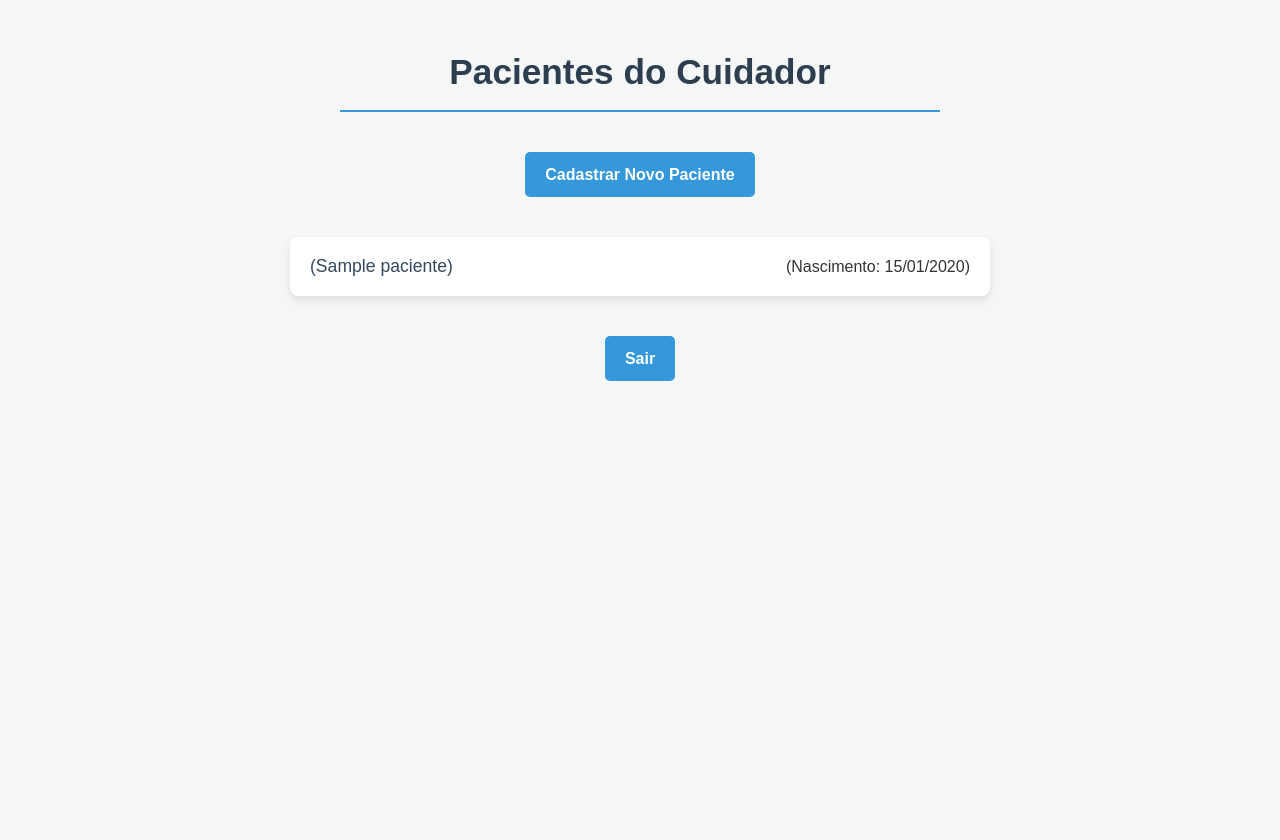
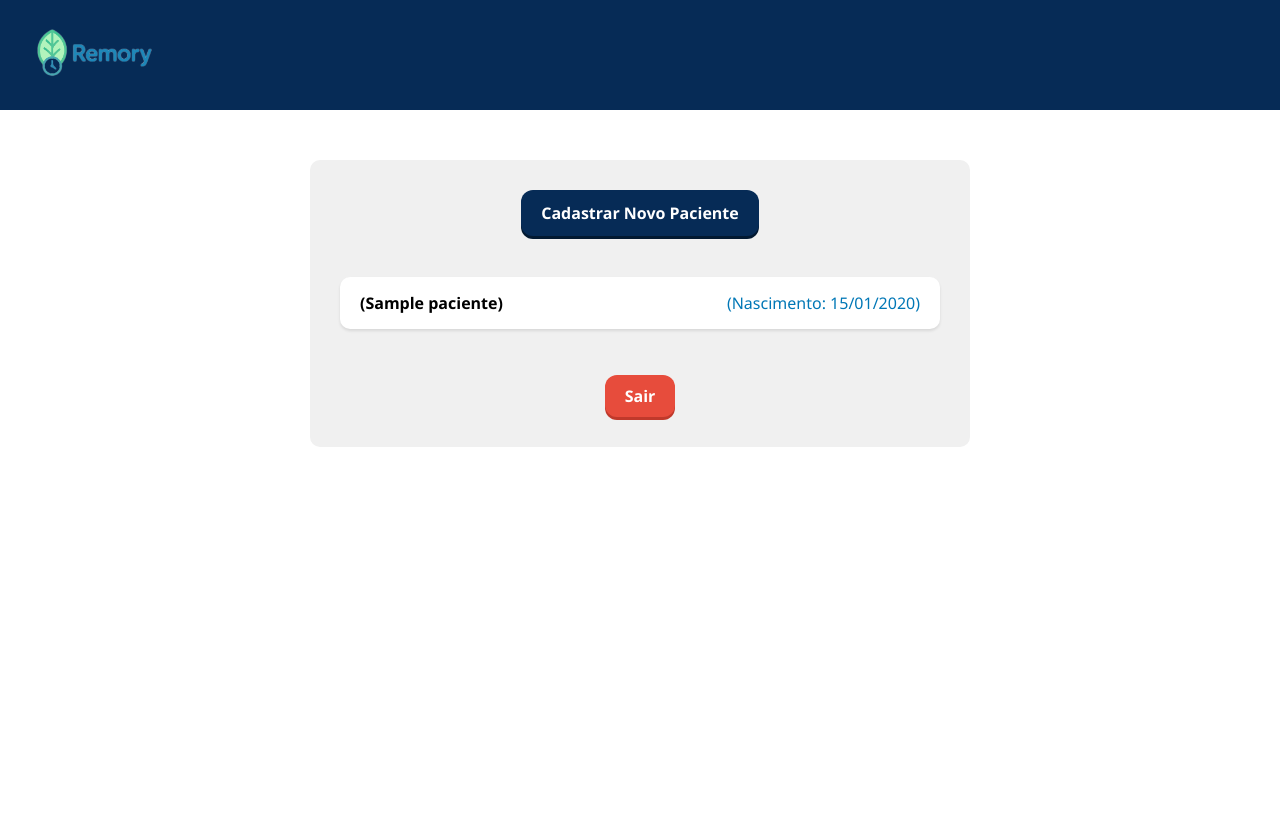
Before and after one commit to Remory-Project/FrontEnd, a Flask app: page /dashboard in a window 1280 px wide. After the commit the page ends 447 px from the top, so only its background shows below. Run offline with Flask 3, Linux system fonts and the light colour scheme; the visitor is signed in with stand-in values (Sample User, id 1); tables that the repository leaves empty hold one stand-in row (values such as "Sample post").

Commit message:
mudanças na estrutura html, na estrutura visual, e adição de logo

```diff
--- a/templates/css/dashboard.css
+++ b/templates/css/dashboard.css
@@ -1,151 +1,90 @@
 body {
-    font-family: 'Arial', sans-serif;
-    /* Fonte mais comum e limpa */
-    background-color: #f4f7f6;
-    /* Um cinza claro para o fundo */
-    color: #333;
-    /* Cor do texto principal */
     margin: 0;
-    /* Remove margens padrão do body */
-    padding: 20px;
-    /* Espaçamento interno para o conteúdo não colar nas bordas */
-    line-height: 1.6;
-    /* Espaçamento entre linhas para melhor leitura */
-    display: flex;
-    /* Flexbox para centralizar conteúdo */
-    flex-direction: column;
-    align-items: center;
-    min-height: 100vh;
-    /* Garante que o body ocupe a altura total da viewport */
+    font-family: 'Segoe UI', Tahoma, Geneva, Verdana, sans-serif;
+    background-color: #ffffff;
 }
 
 h1 {
-    color: #2c3e50;
-    /* Um azul escuro para o título */
-    text-align: center;
-    margin-bottom: 30px;
-    font-size: 2.2em;
-    /* Tamanho maior para o título */
-    border-bottom: 2px solid #3498db;
-    /* Linha azul de destaque */
-    padding-bottom: 10px;
-    width: 80%;
-    /* Largura do título para a linha não ser muito longa */
-    max-width: 600px;
+    display: none; /* Escondido para seguir o layout da imagem */
 }
 
-/* --- Estilo dos Links (Botões) --- */
-a {
-    display: inline-block;
-    /* Permite aplicar padding e margem como blocos */
-    background-color: #3498db;
-    /* Azul vibrante para os botões */
-    color: white;
-    /* Texto branco */
-    padding: 10px 20px;
-    margin: 10px 0;
-    /* Margem acima e abaixo dos botões */
-    border-radius: 5px;
-    /* Cantos arredondados */
-    text-decoration: none;
-    /* Remove sublinhado padrão dos links */
-    font-weight: bold;
-    transition: background-color 0.3s ease;
-    /* Transição suave ao passar o mouse */
+header {
+    background-color: #062b56;
+    padding: 20px;
+    display: flex;
+    align-items: center;
+    gap: 10px;
 }
 
-a:hover {
-    background-color: #2980b9;
-    /* Azul um pouco mais escuro ao passar o mouse */
+.container {
+    max-width: 600px;
+    margin: 50px auto;
+    background-color: #f0f0f0;
+    padding: 30px;
+    border-radius: 10px;
+    text-align: center;
 }
 
-/* --- Estilo da Lista de Pacientes --- */
+.container h2 {
+    color: #062b56;
+    margin-bottom: 25px;
+}
+
+a.button {
+    display: inline-block;
+    background-color: #062b56;
+    color: white;
+    padding: 12px 20px;
+    border-radius: 12px;
+    text-decoration: none;
+    font-weight: bold;
+    margin-bottom: 25px;
+    box-shadow: 0 3px 0 #021931;
+}
+
+a.button:hover {
+    background-color: #0a3975;
+}
+
 ul {
     list-style-type: none;
-    /* Remove os marcadores de lista padrão */
     padding: 0;
-    /* Remove padding padrão */
-    margin: 30px 0;
-    /* Margem acima e abaixo da lista */
-    width: 90%;
-    /* Ocupa boa parte da largura */
-    max-width: 700px;
-    /* Largura máxima para não ficar muito esticada em telas grandes */
-    background-color: #ffffff;
-    /* Fundo branco para a lista */
-    border-radius: 8px;
-    /* Bordas arredondadas */
-    box-shadow: 0 4px 8px rgba(0, 0, 0, 0.1);
-    /* Sombra suave para destacar */
 }
 
 li {
+    background-color: white;
+    margin: 10px 0;
     padding: 15px 20px;
-    /* Espaçamento interno dos itens da lista */
-    border-bottom: 1px solid #eee;
-    /* Linha divisória entre os itens */
+    border-radius: 10px;
     display: flex;
     justify-content: space-between;
-    /* Alinha nome e data nas extremidades */
-    align-items: center;
-}
-
-li:last-child {
-    border-bottom: none;
-    /* Remove a borda do último item */
+    box-shadow: 0 2px 3px rgba(0,0,0,0.1);
+    font-weight: bold;
+    color: #333;
 }
 
 li a {
-    /* Estilo específico para o link dentro do item da lista */
-    background: none;
-    /* Remove o fundo de botão */
-    color: #34495e;
-    /* Cor mais escura para o texto do paciente */
-    padding: 0;
-    /* Remove padding extra */
-    margin: 0;
-    /* Remove margem extra */
-    font-weight: normal;
-    /* Volta ao peso normal da fonte */
-    font-size: 1.1em;
+    text-decoration: none;
+    color: #000;
 }
 
-li a:hover {
-    color: #3498db;
-    /* Mude a cor do texto ao passar o mouse */
-    text-decoration: underline;
-    /* Adiciona sublinhado ao passar o mouse */
-    background: none;
-    /* Garante que não haja fundo */
+li span {
+    color: #0077b6;
+    font-weight: normal;
 }
 
-/* Estilo para a data de nascimento dentro do item da lista */
-li span {
-    font-size: 0.9em;
-    color: #7f8c8d;
-    /* Cor cinza para a data, menos proeminente */
+a.logout {
+    display: inline-block;
+    margin-top: 30px;
+    background-color: #e74c3c;
+    color: white;
+    padding: 10px 20px;
+    border-radius: 12px;
+    text-decoration: none;
+    font-weight: bold;
+    box-shadow: 0 3px 0 #c0392b;
 }
 
-/* --- Responsividade Básica --- */
-@media (max-width: 768px) {
-    h1 {
-        font-size: 1.8em;
-        width: 90%;
-    }
-
-    ul {
-        width: 95%;
-    }
-
-    li {
-        flex-direction: column;
-        /* Em telas menores, os itens ficam empilhados */
-        align-items: flex-start;
-        padding: 10px 15px;
-    }
-
-    li a {
-        margin-bottom: 5px;
-        /* Espaçamento entre o nome e a data empilhados */
-    }
+a.logout:hover {
+    background-color: #c0392b;
 }
--- a/templates/dashboard.html
+++ b/templates/dashboard.html
@@ -5,13 +5,27 @@
     <link rel="stylesheet" href="css/dashboard.css">
 </head>
 <body>
-    <h1>Pacientes do Cuidador</h1>
-    <a href="{{ url_for('form') }}">Cadastrar Novo Paciente</a>
-    <ul>
-        {% for paciente in pacientes %}
-        <li><a href="{{ url_for('detalhes_pacientes', id=paciente.id) }}">({{ paciente.nome }})</a> (Nascimento: {{ paciente.data_nasc.strftime('%d/%m/%Y') }})</li>
-        {% endfor %}
-    </ul>
-    <a href="{{ url_for('logout') }}">Sair</a>
+    <header>
+        <img src="img/Remory.png" alt="Remory Logo" height="70">
+    </header>
+
+    <div class="container">
+        <h1>Pacientes do Cuidador</h1>
+
+        <a href="{{ url_for('form') }}" class="button">Cadastrar Novo Paciente</a>
+
+        <ul>
+            {% for paciente in pacientes %}
+            <li>
+                <a href="{{ url_for('detalhes_pacientes', id=paciente.id) }}">
+                    ({{ paciente.nome }})
+                </a>
+                <span>(Nascimento: {{ paciente.data_nasc.strftime('%d/%m/%Y') }})</span>
+            </li>
+            {% endfor %}
+        </ul>
+
+        <a href="{{ url_for('logout') }}" class="logout">Sair</a>
+    </div>
 </body>
 </html>
```
Also changed, not shown: templates/img/Remory.png (added).
